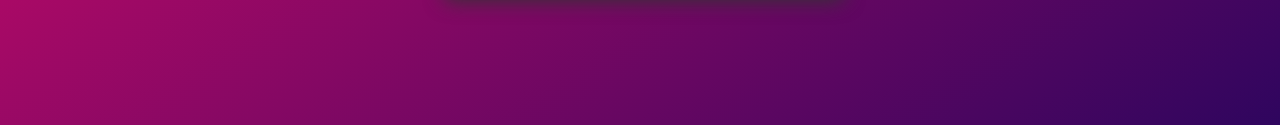
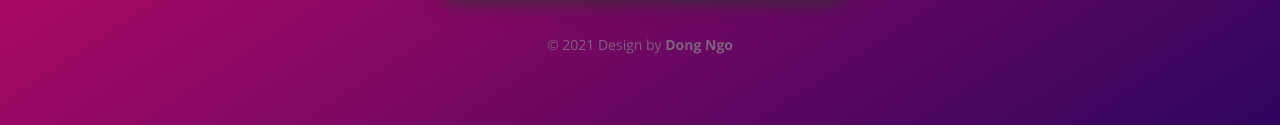
Before and after one commit to andyngojs/weather_app, a plain HTML site: page index.html in a window 1280 px wide. Shown: the part 669-794 px from the top of the page. Drawn offline with nearby package versions, Linux system fonts and the light colour scheme.

Commit message:
feat: add copyright

```diff
--- a/assets/css/styles.css
+++ b/assets/css/styles.css
@@ -33,6 +33,7 @@ body {
   font-size: 1.4rem;
   box-shadow: 4px 4px 20px #333;
   border: none;
+  user-select: none;
 }
 
 .search-bar {
@@ -83,6 +84,7 @@ body {
 
 .weather-state {
   font-size: 1.4rem;
+  user-select: none;
 }
 
 .weather-icon {
@@ -125,3 +127,25 @@ body {
 .item .label {
   font-weight: 700;
 }
+
+/* Copyright */
+.info-copyright {
+  display: flex;
+  justify-content: center;
+}
+
+.copyright {
+  font-size: 1.4rem;
+  color: #888;
+  opacity: 0.7;
+}
+
+.copyright .text-copyright {
+  text-decoration: none;
+  color: #888;
+  font-weight: 700;
+}
+
+.copyright .text-copyright:hover {
+  text-decoration: underline;
+}
--- a/index.html
+++ b/index.html
@@ -63,6 +63,18 @@
         </div>
       </div>
     </div>
+
+    <div class="info-copyright">
+      <p class="copyright">
+        © 2021 Design by
+        <a
+          href="https://fb.com/andyngojs"
+          target="_blank"
+          class="text-copyright"
+          >Dong Ngo</a
+        >
+      </p>
+    </div>
   </body>
   <script src="./assets/js/moment.js"></script>
   <script src="./assets/js/index.js"></script>
```
